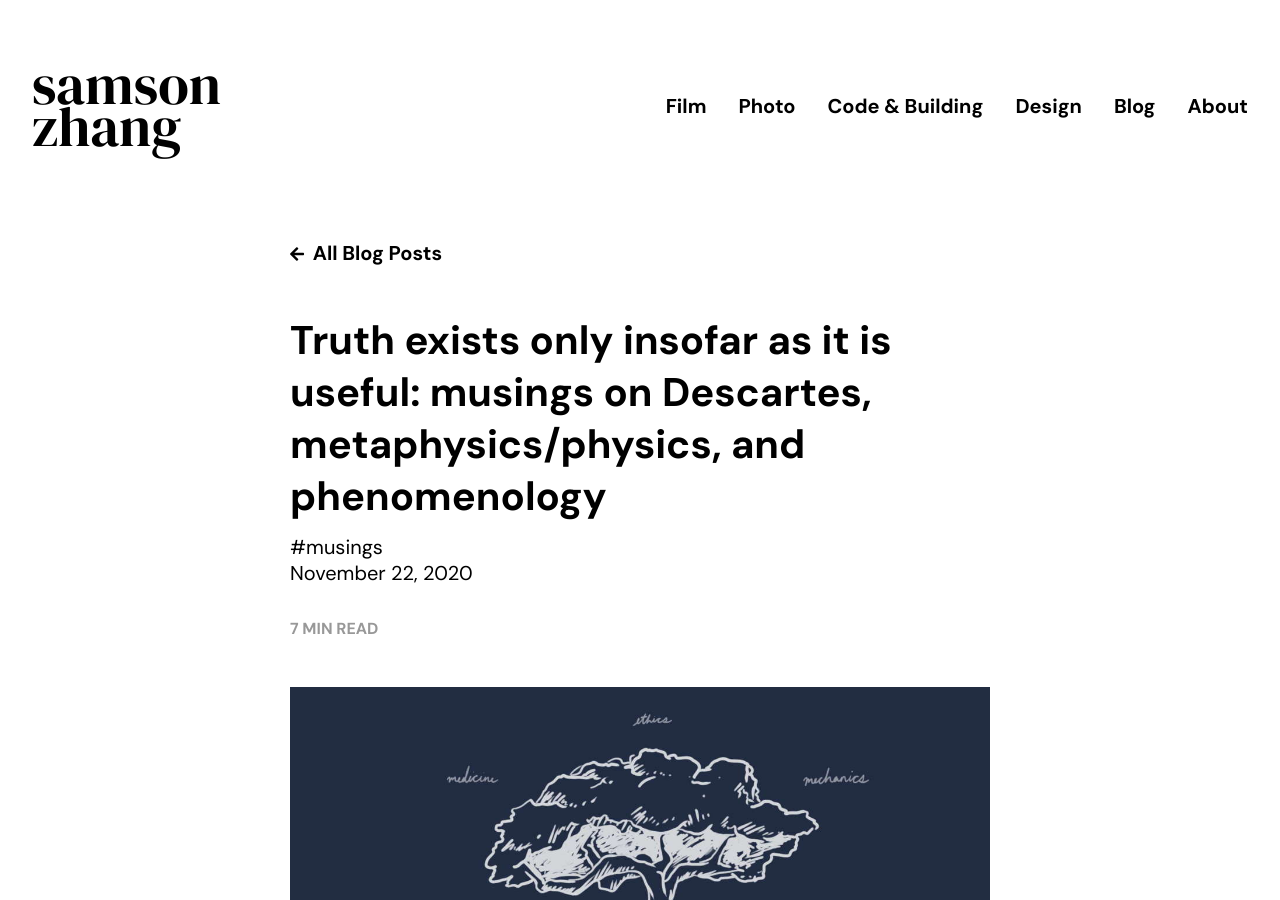
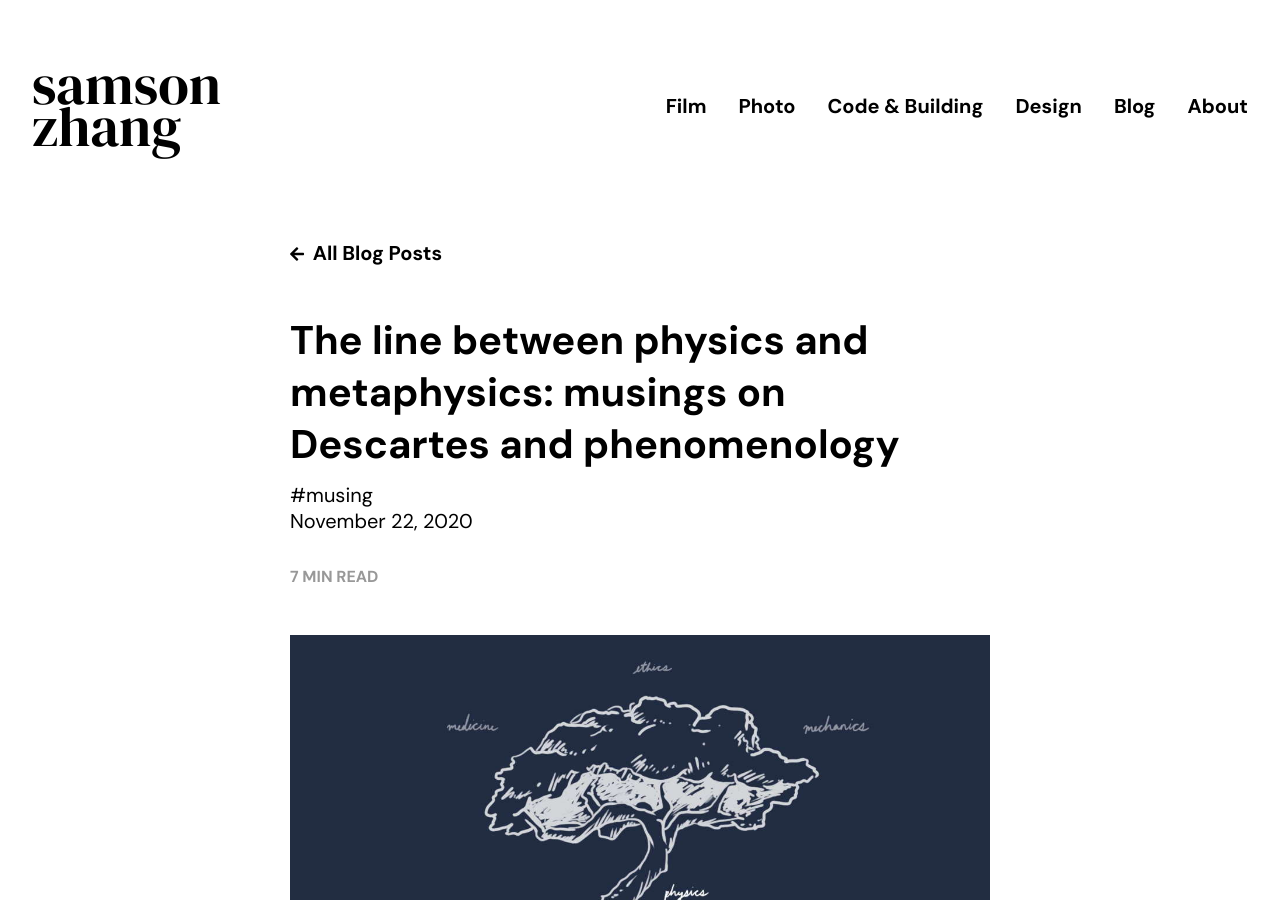
Before and after one commit to wwsalmon/portfolio, a Jekyll site: the page built from _posts/2020-11-22-truth-exists-only-insofar-as-it-is-useful-musings-on-descartes-metaphysics-physics-and-phenomenology.md, in a window 1280 px wide and 900 px high. Built offline with Jekyll 4.4.1, drawn with Linux system fonts in a browser that asks for light colours; some web fonts are replaced; a script that is not in the unit is left out.

```diff
--- a/_posts/2020-11-22-truth-exists-only-insofar-as-it-is-useful-musings-on-descartes-metaphysics-physics-and-phenomenology.md
+++ b/_posts/2020-11-22-truth-exists-only-insofar-as-it-is-useful-musings-on-descartes-metaphysics-physics-and-phenomenology.md
@@ -1,9 +1,8 @@
 ---
-title: 'Truth exists only insofar as it is useful: musings on Descartes, metaphysics/physics,
-  and phenomenology'
+title: 'The line between physics and metaphysics: musings on Descartes and phenomenology'
 layout: post
 date: '2020-11-22 01:47:40'
-tags: musings
+tags: musing
 ---
 
 ![Descartes' Tree of Knowledge]({{ site.baseurl }}/img/blog/2020-11/descartes-tree.jpg)
```
Also changed, not shown: _posts/2020-11-24-understanding-the-math-behind-neural-networks-by-building-one-from-scratch-no-tf-keras-just-numpy.md (+1 -0 lines), _posts/2020-12-08-my-childhood-tech-obsession-is-beautiful.md (added, +64 -0 lines), img/blog/2020-12/rgb.jpg (added), img/blog/2020-12/setup.jpg (added), img/blog/2020-12/sff.jpg (added).
